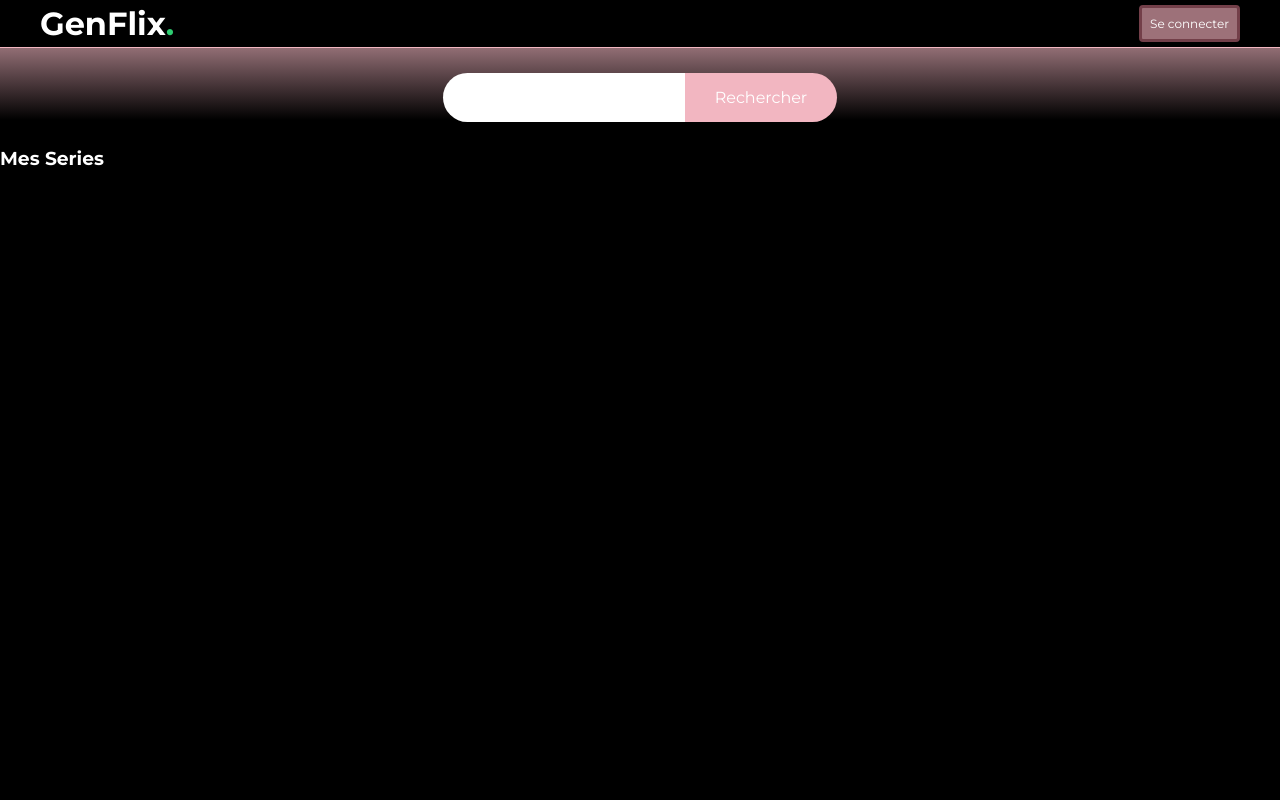
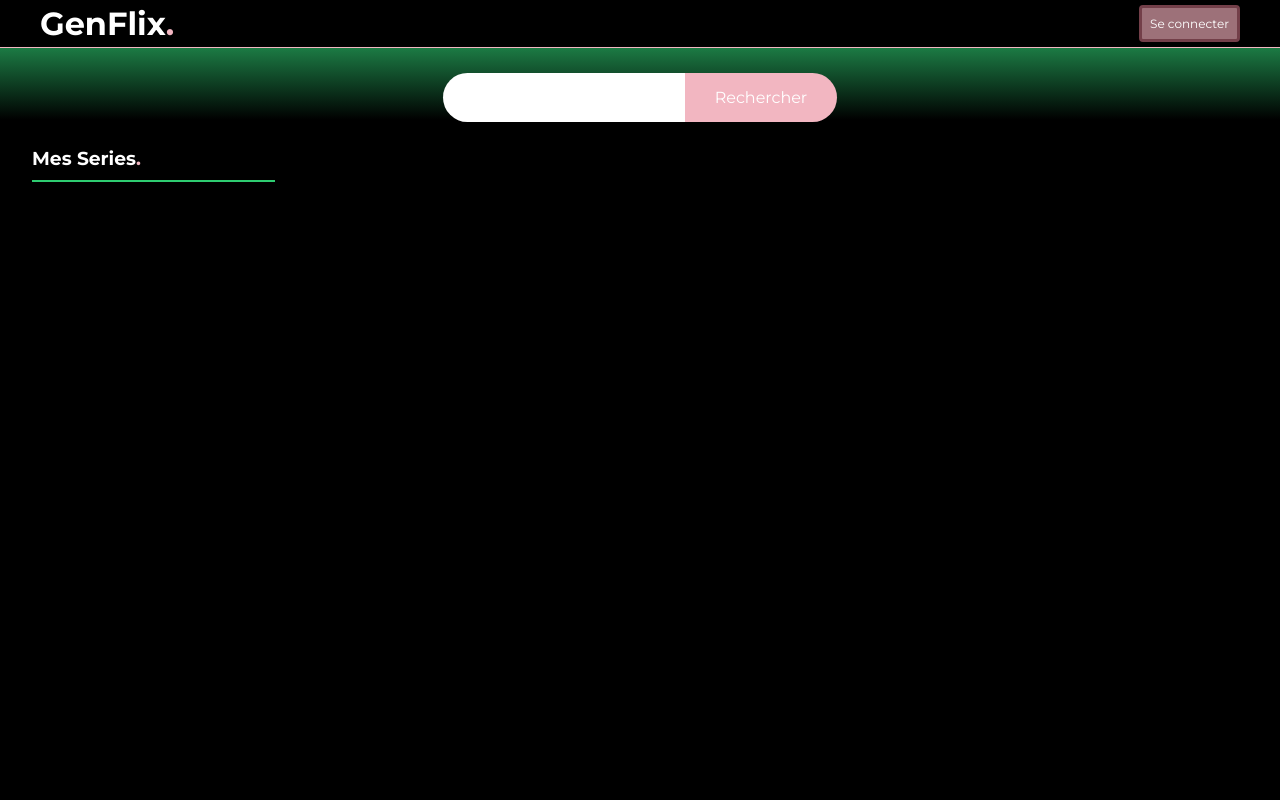
Before and after one commit to louisbrajat/Projet_GenFlix, a Flask app: page /Mes-Series in a window 1280 px wide. Run offline with Flask 3, Linux system fonts and the light colour scheme; parts of the project's set-up code (start-up, migrations or seed data) failed here and were passed over.

Commit message:
page terminé vincent

```diff
--- a/models.py
+++ b/models.py
@@ -18,6 +18,7 @@ class Serie(db.Model):
     id = db.Column(db.Integer, primary_key=True)
     idtvmaze = db.Column(db.Integer, nullable=False)
     name = db.Column(db.String(), unique=True, nullable=False)
+    note = db.Column(db.Integer())
     img = db.Column(db.String())
     user_id = db.Column(db.Integer, db.ForeignKey("user.id"), nullable=False)
     user = db.relationship("User", backref="serie")
--- a/static/css/style.css
+++ b/static/css/style.css
@@ -12,11 +12,11 @@ body {
     display: flex;
     flex-direction: column;
     background: #000000;
-    background: linear-gradient(0deg,#000000 85%, #f2b6c1 100%);
+    background: linear-gradient(0deg,#000000 85%, #2ecc71 100%);
 }
 
 strong{
-    color: #2ecc71;
+    color: #f2b6c1;
 }
 
 header{
@@ -114,25 +114,44 @@ button{
     margin-left: 20px;
 }
 
+.bodySerie{
+    display: flex;
+    flex-direction: column; /* Pour que les éléments s'empilent verticalement */
+    align-items: center;    /* Centre horizontalement tous les enfants directs */
+    width: 100%;
+}
 
-.ConteneurSerie {
-    display: flex;
-    flex-direction: row;
-    gap: 20px;
-    width: 30%;
-    flex-wrap: wrap;
-    justify-content: center;
+
+.MesSeries {
+    width: 95%;
 }
+
+.ligneverte{
+    background-color: #2ecc71;
+    height: 2px;
+    width: 20%;
+    margin-top: 10px;
+    margin-bottom: 10px;
+}
+
+.MesSeries h3 {
+    text-align: left;
+    padding-left: 0;
+
+}
+
 
 
 .listeSerie{
     display: flex;
     flex-direction: row;
     flex-wrap: wrap;
-    gap: 20px;
+    gap: 25px;
     width: 100%;
     flex-wrap: wrap;
     justify-content: center;
+    margin: 0 auto;
+    justify-content: flex-start;
 }
 .film{
     display: flex;
--- a/static/js/mesSeries.js
+++ b/static/js/mesSeries.js
@@ -5,7 +5,6 @@ const SeriesConteneur = document.getElementById("Resulat-Series");
       const idSerie = event.target.dataset.idKey;
       const nameS = event.target.dataset.title;
       const imgS = event.target.dataset.img;
-      console.log(idSerie,nameS,imgS)
       AddSerie(idSerie,nameS,imgS)
       event.target.closest('.film').style.display = 'none';
 
@@ -13,6 +12,7 @@ const SeriesConteneur = document.getElementById("Resulat-Series");
 })
 
 function AddSerie(idSerie,nameS,imgS) {
+    console.log('hey')
     const jsonfilm = {'id':idSerie,'name':nameS,'img':imgS}
     fetch(`/api/AjouterSerie`, {
         method: 'POST',
@@ -86,11 +86,15 @@ function showShows(show,text) {
     const MesSeries = document.getElementById("MesSeries");
     MesSeries.style.display="none"
     const conteneur = document.getElementById("Resulat-Series");
-    conteneur.innerHTML = `<h3>Résultats de recherche : ${text} </h3>
-                           <div class="listeSerie" id="listeResultats"></div>`;
+    conteneur.innerHTML = `<h3>Résultats de Recherche : ${text} </h3>
+                            <div class="ligneverte"></div>
+                           <div class="listeSerie" id="listeResultats"></div>
+                           `;
 
     const conteneur2 = document.getElementById("listeResultats");
     let template = ""
+
+
     show.forEach(s => {
         serie = s['show']
         if (serie.image && serie.image.medium) {
@@ -115,3 +119,61 @@ function showShows(show,text) {
         conteneur2.innerHTML = template;
     })
 }
+
+
+const cards = document.querySelectorAll('.notation');
+
+cards.forEach(card => {
+
+  const starsContainer = card.querySelector('.stars');
+  const serieId = starsContainer.dataset.star;
+
+
+  const stars = card.querySelectorAll('.star');
+
+
+  const initialNote = parseInt(starsContainer.dataset.note);
+
+  if (initialNote > 0) {
+    updateStars(stars, initialNote, 'selected');
+  }
+
+  let currentRating = initialNote;
+
+  stars.forEach(star => {
+    star.addEventListener('mouseenter', () => {
+      const val = parseInt(star.dataset.value);
+      updateStars(stars, val, 'hovered');
+    });
+
+    star.addEventListener('click', () => {
+      currentRating = parseInt(star.dataset.value);
+      updateStars(stars, currentRating, 'selected');
+      MajAjoutNote(currentRating,serieId)
+    });
+  });
+});
+
+
+function MajAjoutNote(currentRating,serieId) {
+    const jsonfilm = {'note':currentRating,'ids':serieId}
+    fetch(`/api/Note`, {
+        method: 'POST',
+        headers: { 'Content-Type': 'application/json' },
+        body: JSON.stringify(jsonfilm)
+    }).then(response => response.json()).then(data => {
+            return data
+    })
+}
+
+function updateStars(stars, limit, className) {
+  stars.forEach(s => {
+    const starValue = parseInt(s.dataset.value);
+
+    if(starValue <= limit){
+        s.classList.add(className);
+    }else{
+        s.classList.remove(className);
+    }
+  });
+}
--- a/templates/Mes-Series.html
+++ b/templates/Mes-Series.html
@@ -20,9 +20,10 @@
     </div>
 </form>
 </div>
-
+<div class='bodySerie'>
 <div class="MesSeries" id="MesSeries">
-    <h3>Mes Series</h3>
+    <h3>Mes Series<strong>.</strong></h3>
+    <div class="ligneverte"></div>
     <div class="listeSerie">
     {% for s in user.serie%}
     <div class="film">
@@ -39,18 +40,22 @@
         </div>
         </div>
         <div class="notation">
-            <span onclick="gfg(1)" class="star">★</span>
-            <span onclick="gfg(2)" class="star">★</span>
-            <span onclick="gfg(3)" class="star">★</span>
-            <span onclick="gfg(4)" class="star">★</span>
-            <span onclick="gfg(5)" class="star">★</span>
+          <div class="stars" id="stars" data-star="{{s.idtvmaze}}" data-note="{{s.note}}">
+            <span class="star" data-value="1">★</span>
+            <span class="star" data-value="2">★</span>
+            <span class="star" data-value="3">★</span>
+            <span class="star" data-value="4">★</span>
+            <span class="star" data-value="5">★</span>
+          </div>
         </div>
     </div>
     {% endfor %}
     </div>
 </div>
+    <div class="MesSeries" id="MesSeries2">
+    <div id="Resulat-Series" class="listeSerie">
+    </div>
+</div>
+</div>
 
-<div id="Resulat-Series" class="ConteneurSerie">
-
-</div>
 {% endblock %}
--- a/templates/home.html
+++ b/templates/home.html
@@ -18,9 +18,7 @@
         </div>
 
         <footer class="footer">
-            <p class="footer-logo">GenFlix</p>
-            <p class="footer-text">Votre plateforme de séries</p>
-            <p class="footer-copy">© 2026</p>
+            <p class="footer-logo">GenFlix Votre plateforme de séries</p>
         </footer>
     </div>
 </div>
```
Also changed, not shown: other parts of static/css/style.css (+21 -12 lines), routes.py (+20 -3 lines), static/css/home.css (+11 -8 lines), instance/Genflix.db.
